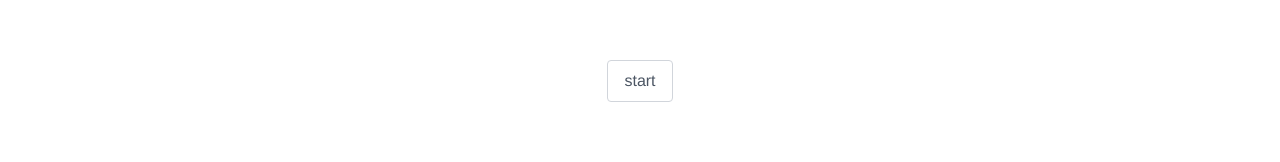
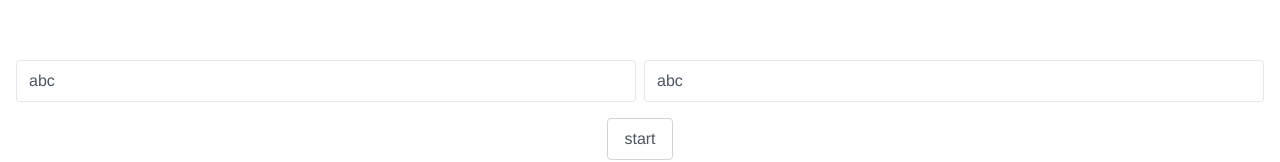
Before and after one commit to maxzz/revue-playground, a Vue app: page / in a window 1280 px wide. Shown: the top 162 px of the page. Built offline with nearby package versions, Linux system fonts and the light colour scheme.

Commit message:
Feature: Basic layout

```diff
--- a/src/components/Editors.vue
+++ b/src/components/Editors.vue
@@ -1,4 +1,9 @@
 <template>
+    <div class="flex px-4 mb-4">
+        <input class="flex-1 px-3 py-2 border rounded text-gray-600 mr-2" value="abc">
+        <input class="flex-1 px-3 py-2 border rounded text-gray-600" value="abc">
+    </div>
+
     <input type="button" value="start" @click="onBtnStart" class="btn important:focus:ring-0">
 </template>
 
```
Also changed, not shown: src/App.vue (+6 -6 lines). Lines whose indentation alone changed are shown as unchanged.
